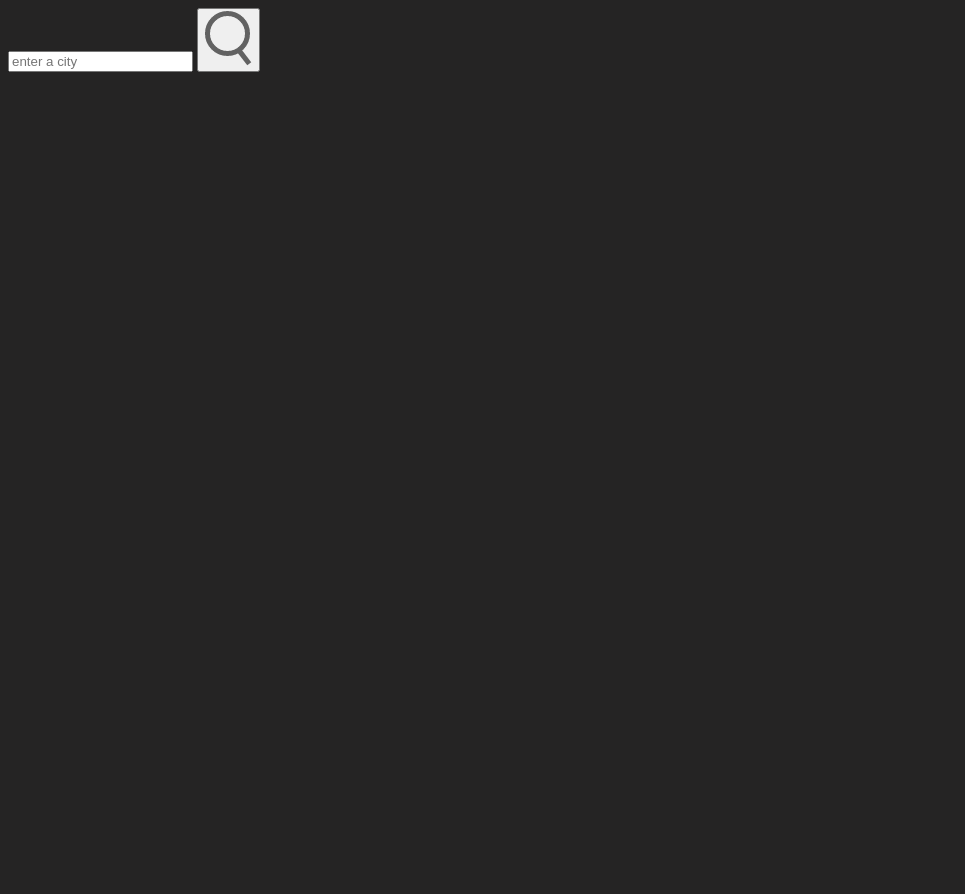
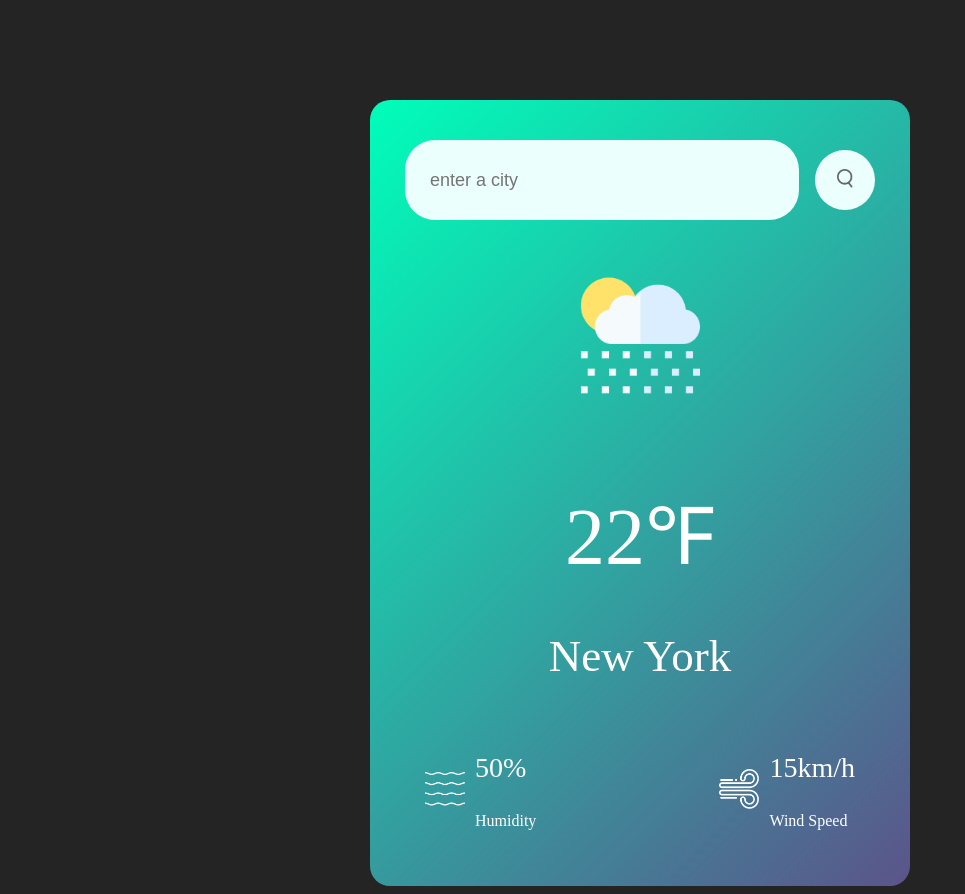
Before and after one commit to ChantellDavis/Weather-App-One, a plain HTML site: page index.html in a window 1280 px wide. Shown: the whole page, without its empty margins (0-965 px from the left). Before the commit the page ends 800 px from the top, so only its background shows below. Drawn offline with Linux system fonts and the light colour scheme.

Commit message:
added more info to html and css files

```diff
--- a/index.html
+++ b/index.html
@@ -3,16 +3,38 @@
   <head>
     <meta charset="UTF-8" />
     <meta name="viewport" content="width=device-width, initial-scale=1.0" />
+
     <link rel="stylesheet" href="style.css" />
     <title>Weather App</title>
   </head>
   <body>
     <div class="card">
       <div class="search">
-        <input type="text" placeholder="enter a city" />
+        <input type="text" placeholder="enter a city" spellcheck="false" />
         <button>
-          <img src="/images/weather images/search.png" alt="" />
+          <img src="/images/weather images/search.png" />
         </button>
+      </div>
+      <div class="weather">
+        <img src="images/weather images/rain.png" class="weather-icon" />
+        <h1 class="temp">22℉</h1>
+        <h2 class="city">New York</h2>
+        <div class="details">
+          <div class="col">
+            <img src="images/weather images/humidity.png" />
+            <div>
+              <p class="humidity">50%</p>
+              <p>Humidity</p>
+            </div>
+          </div>
+          <div class="col">
+            <img src="images/weather images/wind.png" />
+            <div>
+              <p class="wind">15km/h</p>
+              <p>Wind Speed</p>
+            </div>
+          </div>
+        </div>
       </div>
     </div>
   </body>
--- a/style.css
+++ b/style.css
@@ -1,3 +1,89 @@
 body {
     background-color: rgb(37, 36, 36);
 }
+
+.card{
+    width: 90%;
+    max-width:470px;
+    background: linear-gradient(135deg, #00feba, #5b548a);
+    color: #fff;
+    margin: 100px auto 0;
+    border-radius: 20px;
+    padding: 40px 35px;
+    text-align: center;
+}
+
+.search {
+    width: 100%;
+    display: flex;
+    align-items: center;
+    justify-content: space-between;
+
+}
+
+.search input {
+    border: 0;
+    outline: 0;
+    background: #ebfffc;
+    color: #555;
+    padding: 10px 25px;
+    height: 60px;
+    border-radius: 30px;
+    flex: 1;
+    margin-right: 16px;
+    font-size: 18px;
+}
+
+.search button {
+    border: 0;
+    outline: 0;
+    background: #ebfffc;
+    border-radius: 50%;
+    width: 60px;
+    height: 60px;
+    cursor: pointer;
+}
+
+.search button img {
+     width: 16px;
+}
+
+.weather-icon {
+    width: 170px;
+    margin-top: 30px;
+}
+
+.weather h1 {
+font-size: 80px;
+font-weight: 500;
+}
+
+.weather h2 {
+font-size: 45px;
+font-weight: 400;
+margin-top: -10px;
+}
+
+.details{
+    display: flex;
+    align-items: center;
+    justify-content: space-between;
+    padding: 0 20px;
+    margin-top: 50px;
+}
+
+.col {
+    display: flex;
+    align-items: center;
+    text-align: left;
+}
+
+.col img {
+    width: 40px;
+    margin-right: 10px;
+}
+
+.humidity, .wind {
+font-size: 28px;
+margin-top: 20px ;
+}
```
